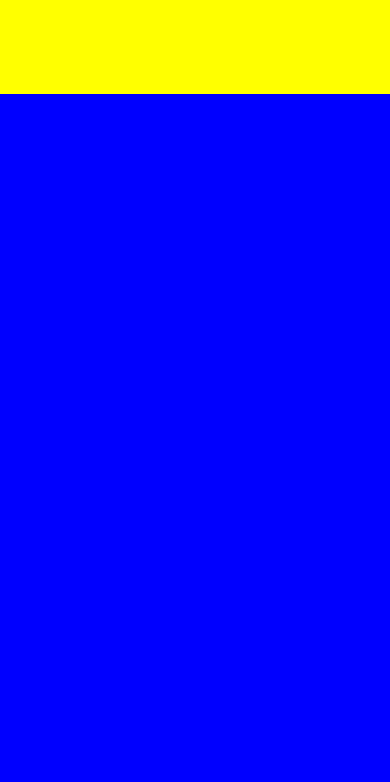
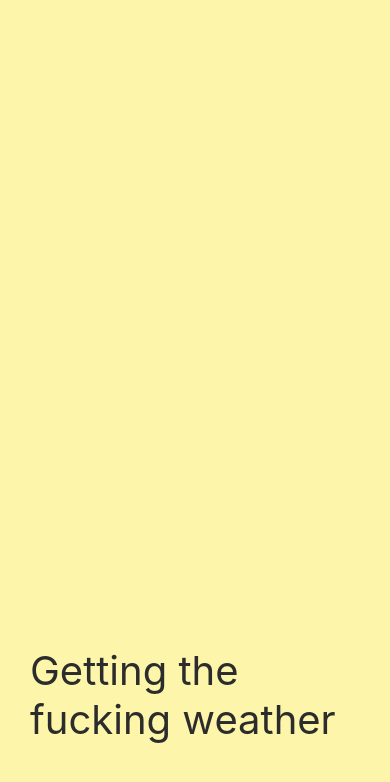
Before and after one commit to jinhwalina/fokin-weather, a React Native app: screen / in a window 390 px wide. Shown: the top 782 px of the page. Built offline with nearby package versions, Linux system fonts and the light colour scheme.

Commit message:
1-1 Loading.js css

```diff
--- a/App.js
+++ b/App.js
@@ -1,30 +1,8 @@
 import { StatusBar } from 'expo-status-bar';
 import React from 'react';
-import { StyleSheet, Text, View } from 'react-native';
+import Loading from "./Loading";
+
 
 export default function App() {
-  return (
-    <View style={styles.container}>
-      <View style={styles.yellowView}></View>
-      <View style={styles.blueView}></View>
-    </View>
-  );
+  return <Loading />
 }
-
-const styles = StyleSheet.create({
-  container: {
-    flex: 1,
-    // backgroundColor: 'white',
-    // alignItems: 'center',
-    // justifyContent: 'center',
-
-  },
-  yellowView: {
-    flex: 1,
-    backgroundColor: "yellow"
-  },
-  blueView: {
-    flex: 8,
-    backgroundColor: "blue"
-  }
-});
--- /dev/null
+++ b/Loading.js
@@ -0,0 +1,23 @@
+import React from 'react';
+import { StyleSheet, Text, View } from 'react-native';
+
+
+export default function Loading() {
+    return <View style={styles.container}>
+        <Text style={styles.text}>Getting the fucking weather</Text>
+    </View>
+}
+
+const styles = StyleSheet.create ({
+    container: {
+        flex: 1,
+        justifyContent: "flex-end",
+        paddingHorizontal: 30,
+        paddingVertical: 100,
+        backgroundColor: '#FDF6AA'
+    },
+    text : {
+        color: "#2c2c2c",
+        fontSize: 40
+    }
+})
```
